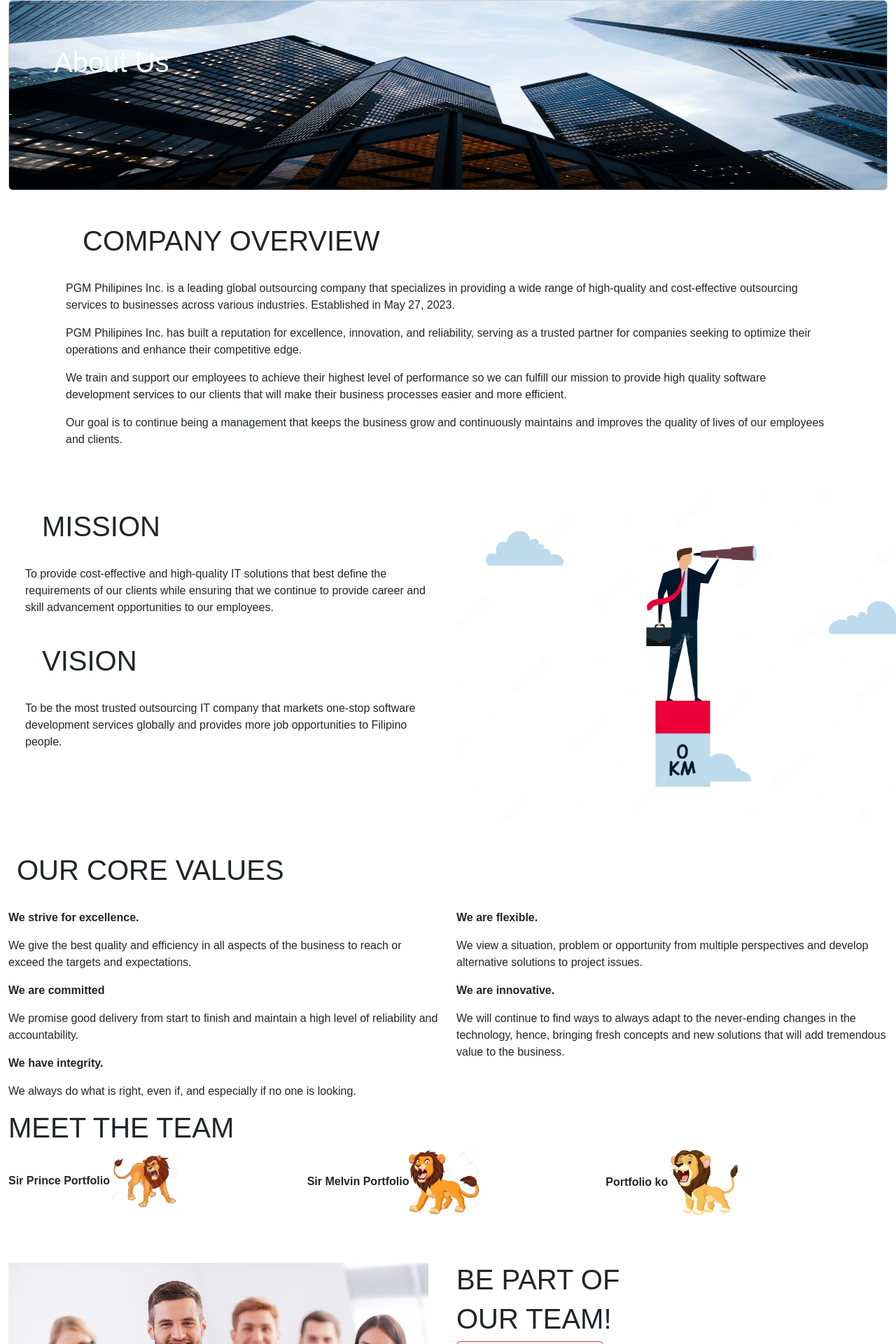
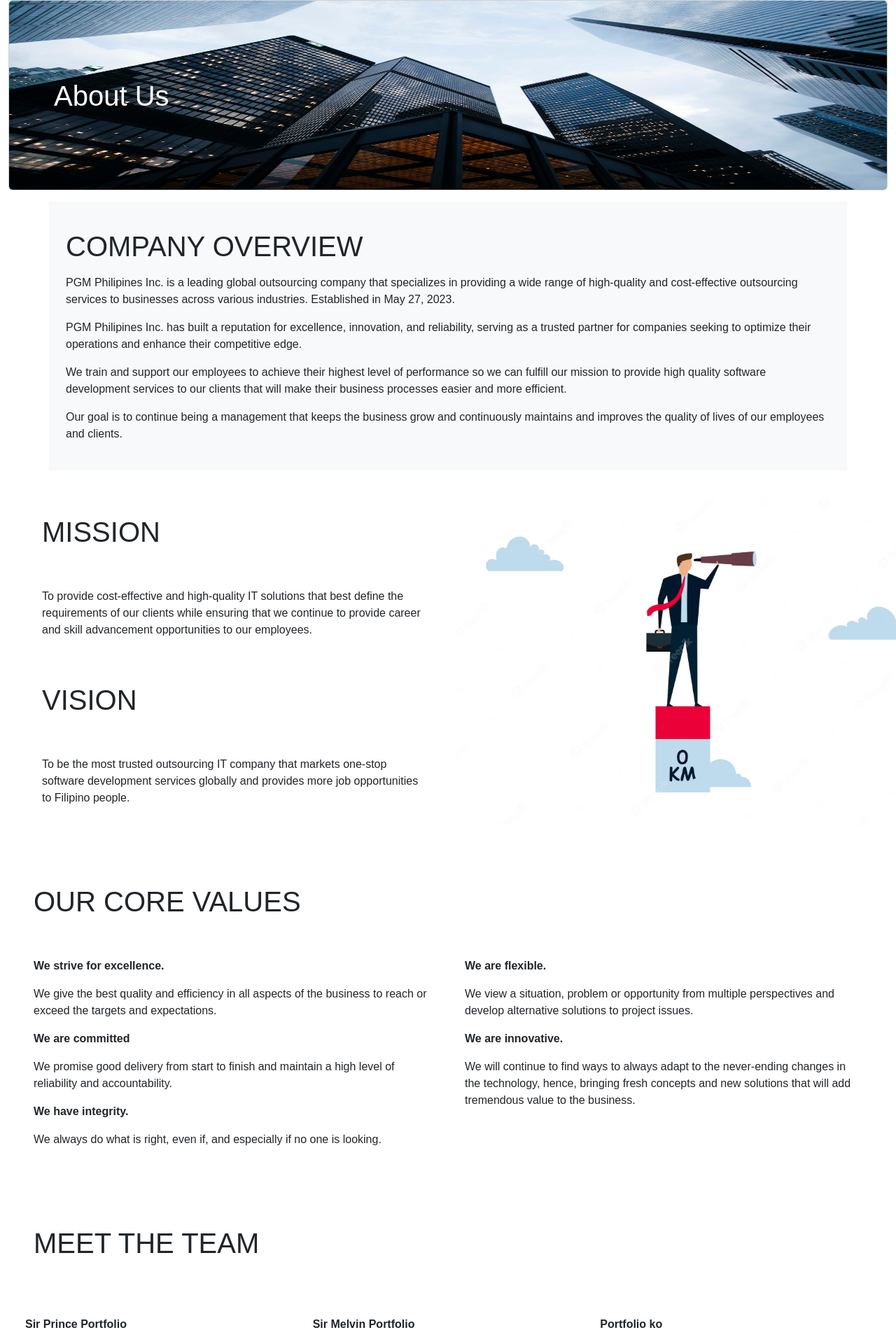
Before and after one commit to CiprianoPrince/bgm-philippines, a React (Create React App) app: page /about in a window 1280 px wide. Shown: the top 1920 px of the page at 70% size. Built offline with nearby package versions, Linux system fonts and the light colour scheme.

Commit message:
change spacing

```diff
--- a/src/App.js
+++ b/src/App.js
@@ -1,6 +1,5 @@
 
 import ContactForm from './pages/ContactForm'
-import AboutUs from './pages/AboutUs'
 import './App.css'
 import '../node_modules/bootstrap/dist/css/bootstrap.min.css'
 import About from './pages/About'
--- a/src/pages/About.jsx
+++ b/src/pages/About.jsx
@@ -20,14 +20,14 @@
             width="100%"
             />
             <CardImgOverlay>
-                <CardTitle tag="h1" className="p-5 ">
+                <CardTitle tag="h1" className="p-5 my-5 ">
                     About Us
                 </CardTitle>
             </CardImgOverlay>
         </Card>
-        <div className='container p-4'>
+        <div className='container p-4 my-3 bg-body-tertiary'>
 
-            <h1  className='p-4'>COMPANY OVERVIEW</h1>
+            <h1  className='my-3'>COMPANY OVERVIEW</h1>
             <p>
             PGM Philipines Inc. is a leading global outsourcing company that specializes in providing a wide range of high-quality
             and cost-effective outsourcing services to businesses across various industries. Established in May 27, 2023. </p>
@@ -47,23 +47,23 @@
         <div className="row p-4">
             <div className="col-6">
             <h1 className='p-4'>MISSION</h1>
-            <p>
+            <p className='p-4'>
             To provide cost-effective and high-quality IT solutions that best define the requirements of our clients while ensuring
             that we continue to provide career and skill advancement opportunities to our employees.
             </p>
             <h1 className='p-4'>VISION</h1>
-            <p>
+            <p className='p-4'>
             To be the most trusted outsourcing IT company that markets one-stop software development services globally
             and provides more job opportunities to Filipino people.
             </p>
             </div>
             <div className="col-6"> <img src={visionImg} alt="visionImg" width={700}/>
 
-            </div>
         </div>
-        <div className="row">
+        </div>
+        <div className="row p-4" >
             <h1 className='p-4'>OUR CORE VALUES</h1>
-            <div className="col-6">
+            <div className="col-6 p-4">
                 <p><b>We strive for excellence.</b></p>
                 <p>We give the best quality and efficiency in all aspects of the business to reach or exceed the targets and expectations.</p>
                 <p><b>We are committed</b></p>
@@ -72,24 +72,24 @@
                 <p>We always do what is right, even if, and especially if no one is looking.</p>
 
             </div>
-            <div className="col-6">
+            <div className="col-6 p-4">
                 <p><b>We are flexible.</b></p>
                 <p>We view a situation, problem or opportunity from multiple perspectives and develop alternative solutions to project issues.</p>
                 <p><b>We are innovative.</b></p>
                 <p>We will continue to find ways to always adapt to the never-ending changes in the technology, hence, bringing fresh concepts and new solutions that will add tremendous value to the business.</p>
             </div>
         </div>
-        <div className="row">
-            <h1>MEET THE TEAM</h1>
-            <div className="col-6 col-md-4"> <b>Sir Prince Portfolio</b>
-            <img src={pImg} alt="pImg" width={100} />
-            <br /><br /><br /><br />
+        <div className="row p-4">
+            <h1 className='p-4'>MEET THE TEAM</h1>
+            <div className="col-6 col-md-4 my-5"> <b>Sir Prince Portfolio</b>
+
+
             </div>
-            <div className="col-6 col-md-4"><b>Sir Melvin Portfolio</b>
-            <img src={mImg} alt="mImg" width={100} />
+            <div className="col-6 col-md-4 my-5"><b>Sir Melvin Portfolio</b>
+
             </div>
-            <div className="col-6 col-md-4"><b>Portfolio ko</b>
-            <img src={gImg} alt="gImg" width={100} />
+            <div className="col-6 col-md-4 my-5"><b>Portfolio ko</b>
+
             </div>
             <div></div>
         </div>
--- a/src/pages/ContactForm.jsx
+++ b/src/pages/ContactForm.jsx
@@ -26,7 +26,7 @@
             width="100%"
             />
             <CardImgOverlay>
-                <CardTitle tag="h1" className="p-5 ">
+                <CardTitle tag="h1" className="p-5 my-5">
                     Contact Us
                 </CardTitle>
             </CardImgOverlay>
@@ -34,7 +34,7 @@
 
     <div className='d-flex'>
      {/* <div className="container h-100 justify-content-start align-items-start mt-5 " style={{width: "500px"}}> */}
-    <div className='col-6 h-100 justify-content-center' style={{width: '600px'}}>
+    <div className='col-6 h-100 justify-content-center p-5' style={{width: '600px'}}>
       <h2 className="mb-5 my-5 ps-5">Let us know your concerns!
       </h2>
       <form onSubmit={onSubmit}>
@@ -66,7 +66,7 @@
           <input class="form-check-input" type="checkbox" value="" id="flexCheckDefault"/>
           <label class="form-check-label" for="flexCheckDefault">I agree to the Privacy Policy.</label>
         </div>
-        <button type="Submit" className="btn btn-outline-danger" data-mdb-ripple-color="dark">Submit</button>
+        <button type="Submit" className="btn btn-outline-danger my-3" data-mdb-ripple-color="dark">Submit</button>
       </form>
     </div> <br />
     {/* <div className="row">
```
